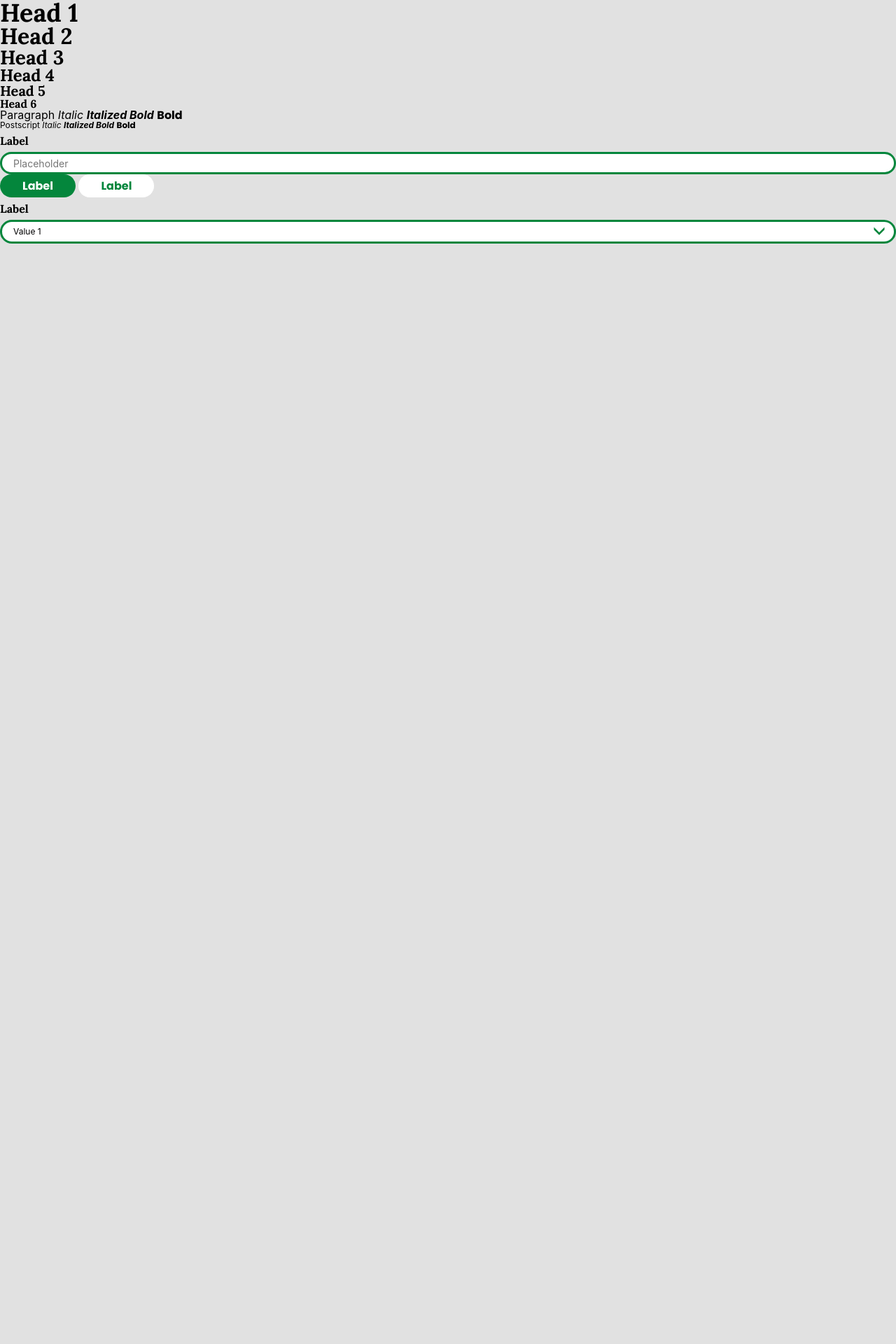
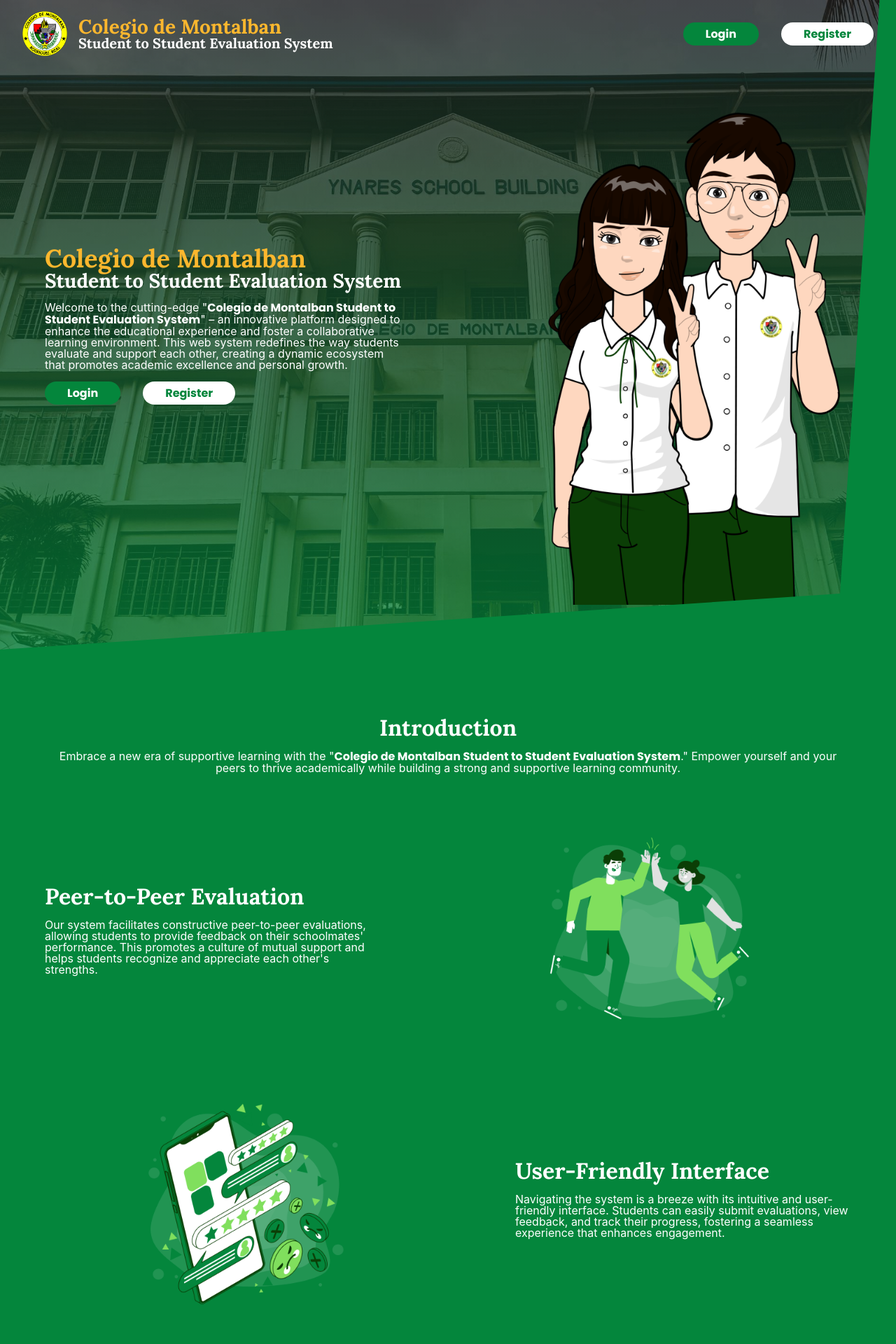
Before and after one commit to Danspotnytool/Colegio-De-Montalban-Student-to-Student-Evaluation-System, a PHP site: page / in a window 1280 px wide. Shown: the top 1920 px of the page at 70% size. Before the commit the page ends 348 px from the top, so only its background shows below. Run offline with PHP 8.4, Linux system fonts and the light colour scheme; some web fonts are replaced.

Commit message:
homepage

```diff
--- /dev/null
+++ b/css/homepage.css
@@ -0,0 +1,335 @@
+
+html {
+	background-color: var(--color-secondary);
+    color: var(--color-shade-light);
+}
+
+.title {
+    display: flex;
+    flex-direction: column;
+    justify-content: center;
+    align-items: flex-start;
+}
+.title * {
+    white-space: nowrap;
+}
+.title :first-child {
+    color: var(--color-primary-complement);
+}
+@media screen and (max-width: 50rem) {
+    .title {
+        gap: 0.4rem;
+        flex-direction: column;
+        justify-content: center;
+        align-items: center;
+    }
+}
+.buttons {
+    gap: 4rem;
+    display: flex;
+    justify-content: flex-end;
+    align-items: center;
+
+}
+
+#navbar {
+    height: 12rem;
+    width: 100%;
+    display: flex;
+    justify-content: space-between;
+    align-items: center;
+    padding: 2rem 4rem;
+    position: fixed;
+    top: 0;
+    z-index: 15;
+}
+#navbar > #logo {
+    gap: 2rem;
+    display: inline-flex;
+    justify-content: flex-start;
+    align-items: center;
+}
+#navbar > #logo > img {
+    height: 8rem;
+    width: 8rem;
+}
+
+#navbarBackground {
+    height: 12rem;
+    width: 100%;
+    top: 0;
+    background-color: var(--color-plain-complement);
+    position: fixed;
+    opacity: 0.25;
+    z-index: 5;
+}
+
+@media screen and (max-width: 50rem) {
+    #navbar,
+    #navbarBackground {
+        display: none;
+    }
+}
+
+#banner {
+    min-height: calc(100vh + 16rem);
+    width: 100%;
+    padding: 0 8rem;
+    display: flex;
+    justify-content: space-between;
+    align-items: center;
+    position: relative;
+    overflow: hidden;
+    z-index: 10;
+}
+#banner::before {
+	content: "";
+	height: 100%;
+	width: 100%;
+	top: 0;
+	left: 0;
+	background: var(--color-gradient);
+	display: block;
+	position: absolute;
+	z-index: -2;
+}
+#banner::after {
+	content: "";
+	height: 100%;
+	width: 100%;
+	top: 0;
+	left: 0;
+	background-image: url("../assets/CDM\ Pic.jpg");
+	background-size: cover;
+	background-position: center;
+	background-blend-mode: color;
+	display: block;
+	position: absolute;
+	opacity: 0.25;
+	z-index: -1;
+}
+#banner > #content {
+    width: min-content;
+    gap: 2rem;
+    display: flex;
+    flex-direction: column;
+    justify-content: flex-start;
+    align-items: flex-start;
+}
+#banner > #content > p {
+    width: 100%;
+}
+
+#banner > #students {
+    height: 100vh;
+    width: 60rem;
+    padding-top: 8rem;
+    display: flex;
+    justify-content: center;
+    align-items: center;
+}
+#banner > #students > img {
+    max-height: 100%;
+    width: 100%;
+    object-fit: cover;
+    object-position: top;
+}
+
+#banner > svg {
+    width: 100vw;
+    right: 0;
+    bottom: 0;
+    position: absolute;
+    pointer-events: none;
+}
+
+@media screen and (max-width: 50rem) {
+    #banner {
+        min-height: 100vh;
+        gap: 4rem;
+        padding: 8rem 4rem;
+        padding-bottom: 4rem;
+        flex-direction: column-reverse;
+        justify-content: center;
+        align-items: center;
+    }
+
+    #banner > #students {
+        height: 60rem;
+        width: 60rem;
+        padding-top: 0;
+        display: flex;
+        justify-content: center;
+        align-items: center;
+    }
+    #banner > #students > img {
+        max-height: 100%;
+        width: 100%;
+        object-fit: cover;
+        object-position: top;
+    }
+    #banner > #content {
+        width: 100%;
+        align-items: center;
+        text-align: center;
+    }
+}
+
+#contents {
+    width: 100%;
+    padding: 12rem 8rem;
+    gap: 8rem;
+    display: flex;
+    flex-direction: column;
+    justify-content: center;
+    align-items: center;
+    position: relative;
+}
+#contents > #contentHead {
+    width: 100%;
+    gap: 2rem;
+    text-align: center;
+    display: flex;
+    flex-direction: column;
+    justify-content: center;
+    align-items: center;
+}
+@media screen and (max-width: 50rem) {
+    #contents {
+        padding: 8rem 4rem;
+        gap: 4rem;
+    }
+}
+
+#contents > .contentRow {
+    width: 100%;
+    gap: 4rem;
+    display: flex;
+    justify-content: space-between;
+    align-items: center;
+}
+#contents > .contentRow.left {
+    flex-direction: row;
+}
+#contents > .contentRow.right {
+    flex-direction: row-reverse;
+}
+#contents > .contentRow > .content {
+    max-width: 60rem;
+    gap: 2rem;
+    display: flex;
+    flex-direction: column;
+    justify-content: flex-start;
+    align-items: flex-start;
+}
+#contents > .contentRow > .graphic {
+    width: 50%;
+    display: flex;
+    justify-content: center;
+    align-items: center;
+}
+#contents > .contentRow > .graphic > img {
+    height: 40rem;
+    width: 40rem;
+}
+
+#developers {
+    width: 100%;
+    padding: 12rem 8rem;
+    gap: 8rem;
+    display: flex;
+    flex-direction: column;
+    justify-content: center;
+    align-items: center;
+    position: relative;
+}
+#developers > #developersHead {
+    width: 100%;
+    gap: 2rem;
+    text-align: center;
+    display: flex;
+    flex-direction: column;
+    justify-content: flex-start;
+    align-items: center;
+}
+@media screen and (max-width: 50rem) {
+    #developers {
+        padding: 8rem 4rem;
+        gap: 4rem;
+    }
+}
+
+#developers .developer {
+    width: 60rem;
+    gap: 4rem;
+    text-align: center;
+    display: flex;
+    flex-direction: column;
+    justify-content: flex-start;
+    align-items: center;
+}
+#developers .developer > img {
+    width: 24rem;
+}
+#developers .developer > .info {
+    display: flex;
+    flex-direction: column;
+    justify-content: flex-start;
+    align-items: center;
+}
+
+#otherDevelopers {
+    gap: 8rem;
+    display: flex;
+    flex-direction: row;
+    justify-content: center;
+    align-items: flex-start;
+    flex-wrap: wrap;
+}
+
+#getStarted {
+    width: 100%;
+    padding: 16rem 8rem;
+    gap: 2rem;
+    display: flex;
+    flex-direction: column;
+    justify-content: center;
+    align-items: center;
+    position: relative;
+}
+#getStarted::before {
+	content: "";
+	height: 100%;
+	width: 100%;
+	top: 0;
+	left: 0;
+	background: var(--color-gradient-complement);
+	display: block;
+	position: absolute;
+	z-index: -2;
+}
+#getStarted::after {
+	content: "";
+	height: 100%;
+	width: 100%;
+	top: 0;
+	left: 0;
+	background-image: url("../assets/CDM\ Pic.jpg");
+	background-size: cover;
+	background-position: center;
+	background-blend-mode: color;
+	display: block;
+	position: absolute;
+	opacity: 0.25;
+	z-index: -1;
+}
+
+
+
+#copyright {
+    padding: 4rem 8rem;
+    background-color: var(--color-plain-complement);
+    display: flex;
+    justify-content: center;
+    align-items: center;
+}
--- a/css/index.css
+++ b/css/index.css
@@ -3,6 +3,11 @@
 		to bottom,
 		var(--color-plain-complement),
 		var(--color-secondary)
+	);
+	--color-gradient-complement: linear-gradient(
+		to bottom,
+		var(--color-secondary),
+		var(--color-plain-complement)
 	);
 
 	--color-primary: #0b3e06;
@@ -55,10 +60,10 @@
 	background: var(--color-plain);
 }
 ::-webkit-scrollbar-thumb {
-	background: var(--color-secondary);
+	background: var(--color-primary);
 }
 ::-webkit-scrollbar-thumb:hover {
-	background: var(--color-primary);
+	background: var(--color-plain-complement);
 }
 
 /* Headings */
@@ -99,9 +104,9 @@
 		font-size: calc(62.5% / 1.5);
 	}
 }
-@media screen and (max-width: 40rem) {
+@media screen and (max-width: 50rem) {
 	html {
-		font-size: calc(62.5% / 1.25);
+		font-size: calc(62.5% / 1.75);
 	}
 }
 
@@ -170,6 +175,7 @@
 	display: block;
 	position: absolute;
 	z-index: 0;
+	pointer-events: none;
 }
 .button.sub::before {
 	background-color: var(--color-shade-light);
--- a/index.html
+++ b/index.html
@@ -4,9 +4,9 @@
 <head>
     <meta charset="UTF-8">
     <meta name="viewport" content="width=device-width, initial-scale=1.0">
-    <title>Colegio De Montalban Student to Student Evaluation System</title>
+    <title>Colegio de Montalban Student to Student Evaluation System</title>
 
-    <link rel="shortcut icon" href="./assets/CDM Logo.png" type="image/x-icon">
+    <link rel="shortcut icon" href="./assets/Favicon.png" type="image/x-icon">
 
     <link rel="stylesheet" href="./fonts/font-face.css">
 
@@ -15,42 +15,188 @@
 </head>
 
 <body>
-    <h1>Head 1</h1>
-    <h2>Head 2</h2>
-    <h3>Head 3</h3>
-    <h4>Head 4</h4>
-    <h5>Head 5</h5>
-    <h6>Head 6</h6>
-    <p>Paragraph <i>Italic</i> <i><b>Italized Bold</b></i> <b>Bold</b></p>
-    <p class="postscript">Postscript <i>Italic</i> <i><b>Italized Bold</b></i> <b>Bold</b></p>
+    <nav id="navbar">
+        <div id="logo">
+            <img src="./assets/CDM Logo.png" alt="CDM Logo">
+            <div class="title">
+                <h3>Colegio de Montalban</h3>
+                <h5>Student to Student Evaluation System</h5>
+            </div>
+        </div>
+        <div class="buttons">
+            <a href="login" class="button">
+                <p><b>Login</b></p>
+            </a>
+            <a href="login" class="button sub">
+                <p><b>Register</b></p>
+            </a>
+        </div>
+    </nav>
+    <div id="navbarBackground"></div>
 
-    <div class="textInput">
-        <label for="studentNumber">
-            <h6>Label</h6>
-        </label>
-        <input required type="text" name="studentNumber" id="studentNumber" placeholder="Placeholder">
+
+
+    <div id="banner">
+        <div id="content">
+            <div class="title">
+                <h1>Colegio de Montalban</h1>
+                <h3>Student to Student Evaluation System</h3>
+            </div>
+            <p>
+                Welcome to the cutting-edge "<b>Colegio de Montalban Student to Student Evaluation System</b>" – an
+                innovative platform designed to enhance the educational experience and foster a collaborative learning
+                environment. This web system redefines the way students evaluate and support each other, creating a dynamic
+                ecosystem that promotes academic excellence and personal growth.
+            </p>
+            <div class="buttons">
+                <a href="login" class="button">
+                    <p><b>Login</b></p>
+                </a>
+                <a href="register" class="button sub">
+                    <p><b>Register</b></p>
+                </a>
+            </div>
+        </div>
+        <div id="students">
+            <img src="./assets/Students.png" alt="Students">
+        </div>
+
+        <svg viewBox="0 0 1440 1440" fill="none" xmlns="http://www.w3.org/2000/svg">
+            <path d="M1350 1350L1440 0V1440H0L1350 1350Z" fill="#04863C" />
+        </svg>
     </div>
 
-    <button type="submit" class="button">
-        <p><b>Label</b></p>
-    </button>
 
-    <button type="submit" class="button sub">
-        <p><b>Label</b></p>
-    </button>
-<div class="dropdown">
-    <label for="dropdown">
-        <h6>Label</h6>
-    </label>
 
-    <select required name="dropdown" id="dropdown">
-        <option value="value1">Value 1</option>
-        <option value="value2">Value 2</option>
-    </select>
-    <svg width="20" height="15" viewBox="0 0 20 16" fill="none" xmlns="http://www.w3.org/2000/svg">
-        <path d="M10 15.5L0 5.5V0.5L10 10.5L20 0.5V5.5L10 15.5Z" fill="var(--color-secondary)" />
-    </svg>
-</div>
+    <div id="contents">
+        <div id="contentHead">
+            <h2>Introduction</h2>
+            <p>
+                Embrace a new era of supportive learning with the "<b>Colegio de Montalban Student to Student Evaluation
+                    System</b>." Empower yourself and your peers to thrive academically while building a strong and
+                supportive learning community.
+            </p>
+        </div>
+
+        <div class="contentRow left">
+            <div class="content">
+                <h2>Peer-to-Peer Evaluation</h2>
+                <p>
+                    Our system facilitates constructive peer-to-peer evaluations, allowing students to provide feedback on
+                    their schoolmates' performance. This promotes a culture of mutual support and helps students recognize
+                    and appreciate each other's strengths.
+                </p>
+            </div>
+            <div class="graphic">
+                <img src="./assets/Peer-to-Peer Evaluation.png" alt="Peer-to-Peer Evaluation">
+            </div>
+        </div>
+
+        <div class="contentRow right">
+            <div class="content">
+                <h2>User-Friendly Interface</h2>
+                <p>
+                    Navigating the system is a breeze with its intuitive and user-friendly interface. Students can easily
+                    submit
+                    evaluations, view feedback, and track their progress, fostering a seamless experience that enhances
+                    engagement.
+                </p>
+            </div>
+
+            <div class="graphic">
+                <img src="./assets/User-Friendly Interface.png" alt="User-Friendly Interface">
+            </div>
+        </div>
+
+        <div class="contentRow left">
+            <div class="content">
+                <h2>Confidentiality and Privacy</h2>
+                <p>
+                    We prioritize the confidentiality of evaluations to create a safe space for honest feedback. The system
+                    ensures that the identity of evaluators remains confidential, promoting open communication without fear
+                    of judgment.
+                </p>
+            </div>
+            <div class="graphic">
+                <img src="./assets/Confidentiality and Privacy.png" alt="Confidentiality and Privacy">
+            </div>
+        </div>
+        <div class="contentRow right">
+            <div class="content">
+                <h2>Feedback Moderation</h2>
+                <p>
+                    To ensure the quality and relevance of feedback, the system incorporates moderation features. Faculty
+                    members may review and provide guidance on evaluations, ensuring that the feedback aligns with the
+                    college's
+                    values and educational objectives.
+                </p>
+            </div>
+            <div class="graphic">
+                <img src="./assets/Feedback Moderation.png" alt="Feedback Moderation">
+            </div>
+        </div>
+    </div>
+    <div id="developers">
+        <div id="developersHead">
+            <h2>Developers</h2>
+            <p>
+                Welcome to the heart of our technological journey - the Developers Panel at "<b>Colegio de Montalban Student
+                    to Student Evaluation System</b>." Comprising a diverse and talented group of individuals, our
+                developers are the architects behind the digital landscape we traverse. Let's introduce you to the brilliant
+                minds shaping the future of our software ecosystem.
+            </p>
+        </div>
+        <div class="developer">
+            <img src="./assets/Student Picture.png" alt="Student Picture">
+            <div class="info">
+                <h3>Daniel John Baynosa</h3>
+                <h5>Project Manager and System Developer</h5>
+            </div>
+        </div>
+
+        <div id="otherDevelopers">
+
+            <div class="developer">
+                <img src="./assets/Student Picture.png" alt="Student Picture">
+                <div class="info">
+                    <h3>John Ray Abao</h3>
+                    <h5>System Analyst and Design</h5>
+                </div>
+            </div>
+
+            <div class="developer">
+                <img src="./assets/Student Picture.png" alt="Student Picture">
+                <div class="info">
+                    <h3>Kaye Gagbo</h3>
+                    <h5>System Analyst and Design</h5>
+                </div>
+            </div>
+            <div class="developer">
+                <img src="./assets/Student Picture.png" alt="Student Picture">
+                <div class="info">
+                    <h3>Carla May Agana</h3>
+                    <h5>System Analyst and Design</h5>
+                </div>
+            </div>
+            <div class="developer">
+                <img src="./assets/Student Picture.png" alt="Student Picture">
+                <div class="info">
+                    <h3>Rayjohn Torilla</h3>
+                    <h5>System Analyst</h5>
+                </div>
+            </div>
+            </div>
+            </div>
+            <div id="getStarted">
+                <h2>What are you waiting for?</h2>
+                <a href="register" class="button">
+                    <p><b>Get Started Now!</b></p>
+                </a>
+            </div>
+
+            <div id="copyright">
+                <h5>© 2023 Group 1: Eval. All Rights Reserved.</h5>
+            </div>
 </body>
 
 </html>
```
Also changed, not shown: assets/Banner Border.svg (added), assets/Confidentiality and Privacy.png (added), assets/Feedback Moderation.png (added), assets/Peer-to-Peer Evaluation.png (added), assets/Student Picture.png (added), assets/Students.png (added), assets/User-Friendly Interface.png (added).
